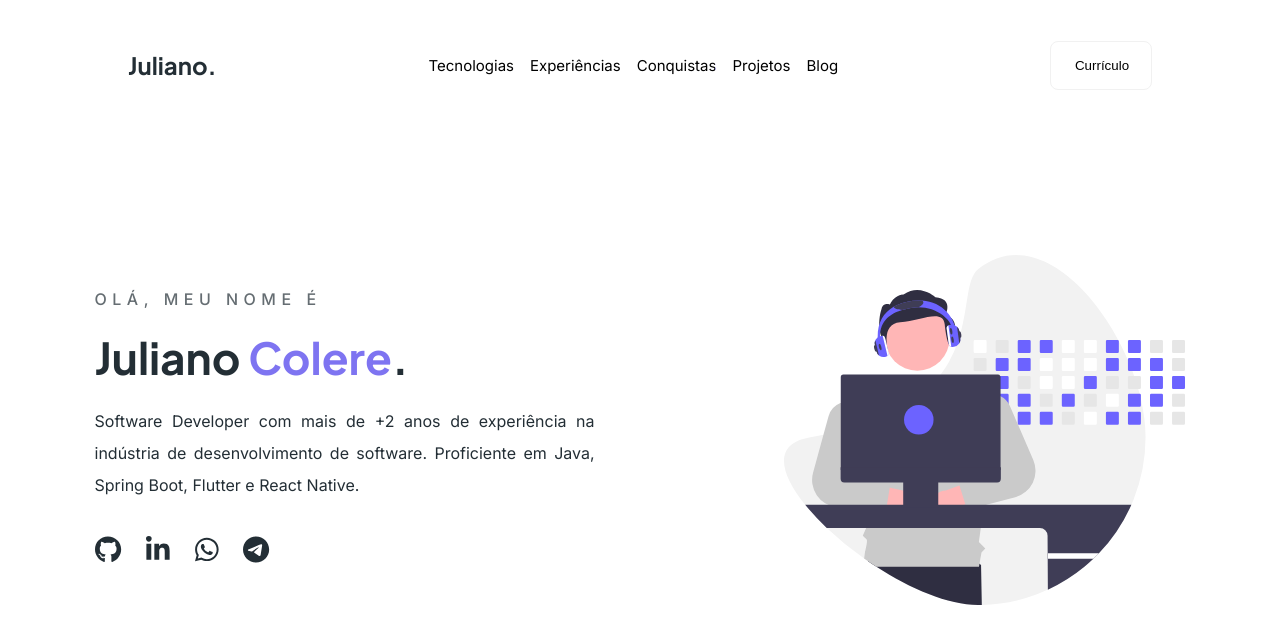
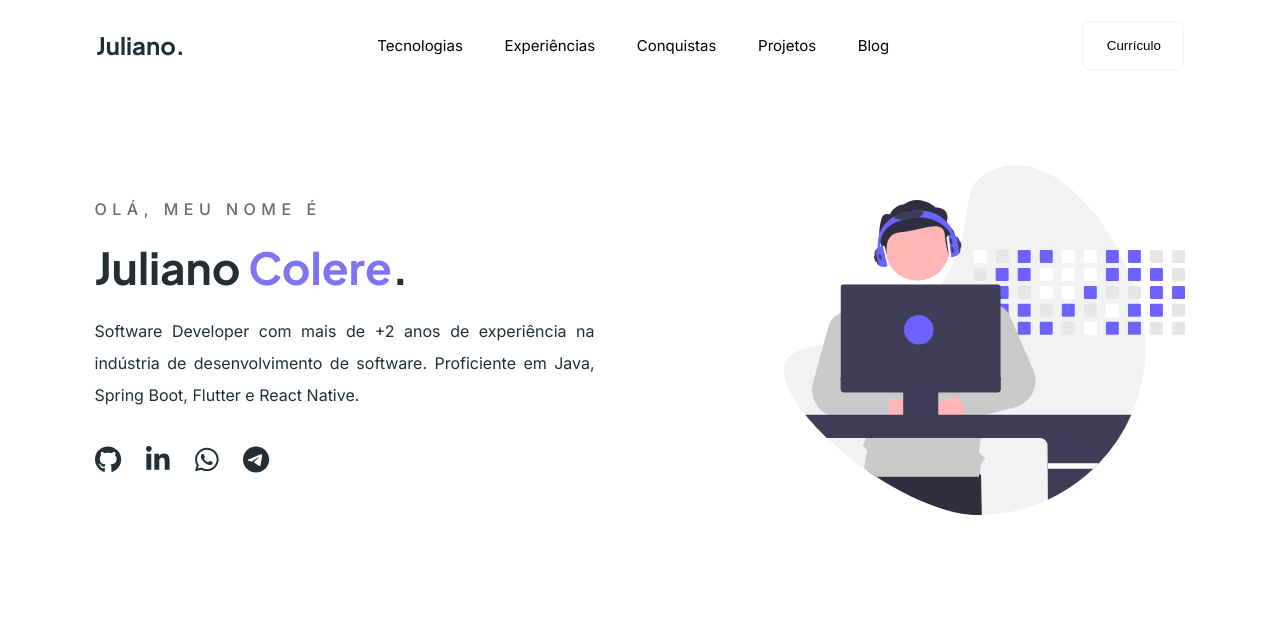
Before and after one commit to JulianoCCMoreira/react-portfolio, a React (Create React App) app: page / in a window 1280 px wide. Shown: the top 644 px of the page. Built offline with nearby package versions, Linux system fonts and the light colour scheme.

Commit message:
Navbar always on top

```diff
--- a/src/components/navbar/navbar.css
+++ b/src/components/navbar/navbar.css
@@ -1,11 +1,15 @@
 .navbar {
-  padding-top: 40px;
+  padding-top: 20px;
+  padding-bottom: 20px;
   height: 50px;
   width: 80%;
-  margin: 0 auto;
   display: flex;
   align-items: center;
-  justify-content: space-between;
+  justify-content: space-around;
+  background-color: #FFF;
+  position: fixed;
+  width: 100%;
+  top: 0px;
 }
 
 .sections {
```
